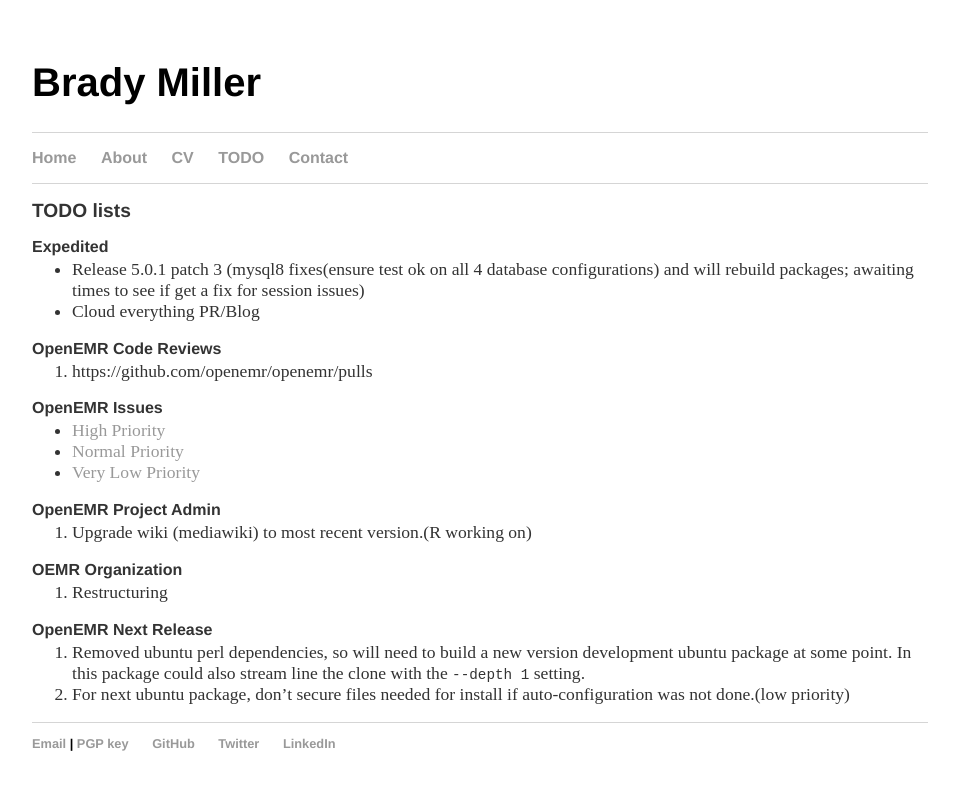
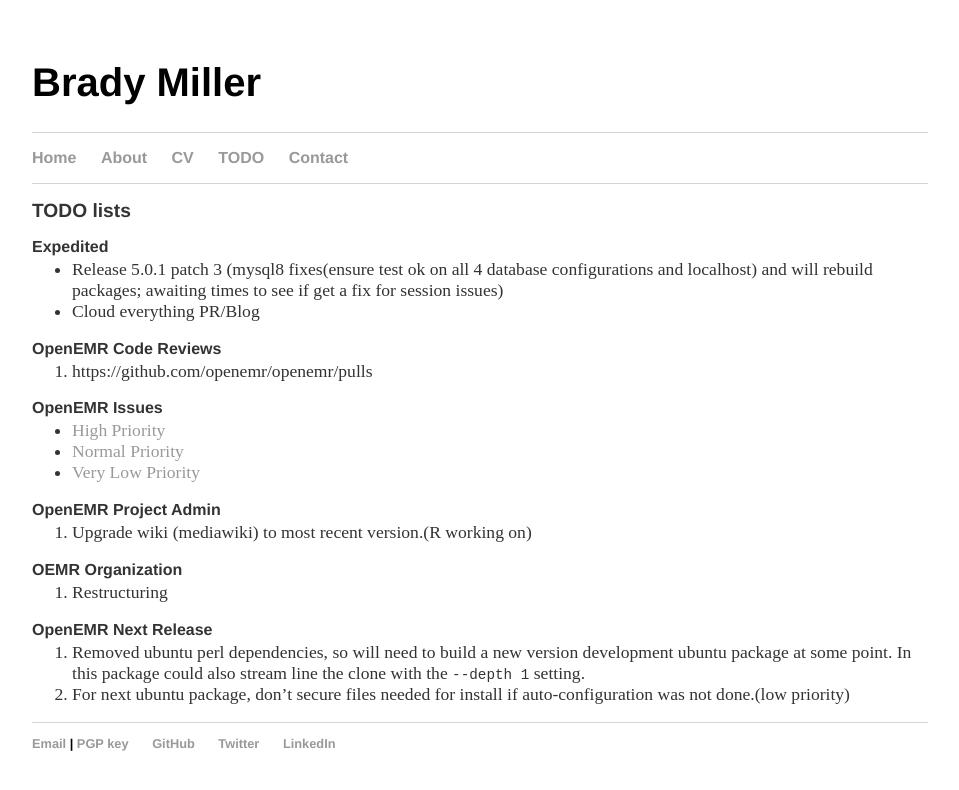
Before and after one commit to bradymiller/bradymiller.github.io, a Jekyll site: the page built from todo/index.md, in a window 1280 px wide. Shown: the top 790 px of the page, without its empty margins (160-1119 px from the left). Built offline with Jekyll 4.4.1, drawn with Linux system fonts in a browser that asks for light colours; our own code applies the rules of GitHub Pages for plain Markdown files.

Commit message:
Update index.md

```diff
--- a/todo/index.md
+++ b/todo/index.md
@@ -4,7 +4,7 @@
 ## TODO lists
 
 ### Expedited
-* Release 5.0.1 patch 3 (mysql8 fixes(ensure test ok on all 4 database configurations) and will rebuild packages; awaiting times to see if get a fix for session issues)
+* Release 5.0.1 patch 3 (mysql8 fixes(ensure test ok on all 4 database configurations and localhost) and will rebuild packages; awaiting times to see if get a fix for session issues)
 * Cloud everything PR/Blog
 
 ### OpenEMR Code Reviews
```
